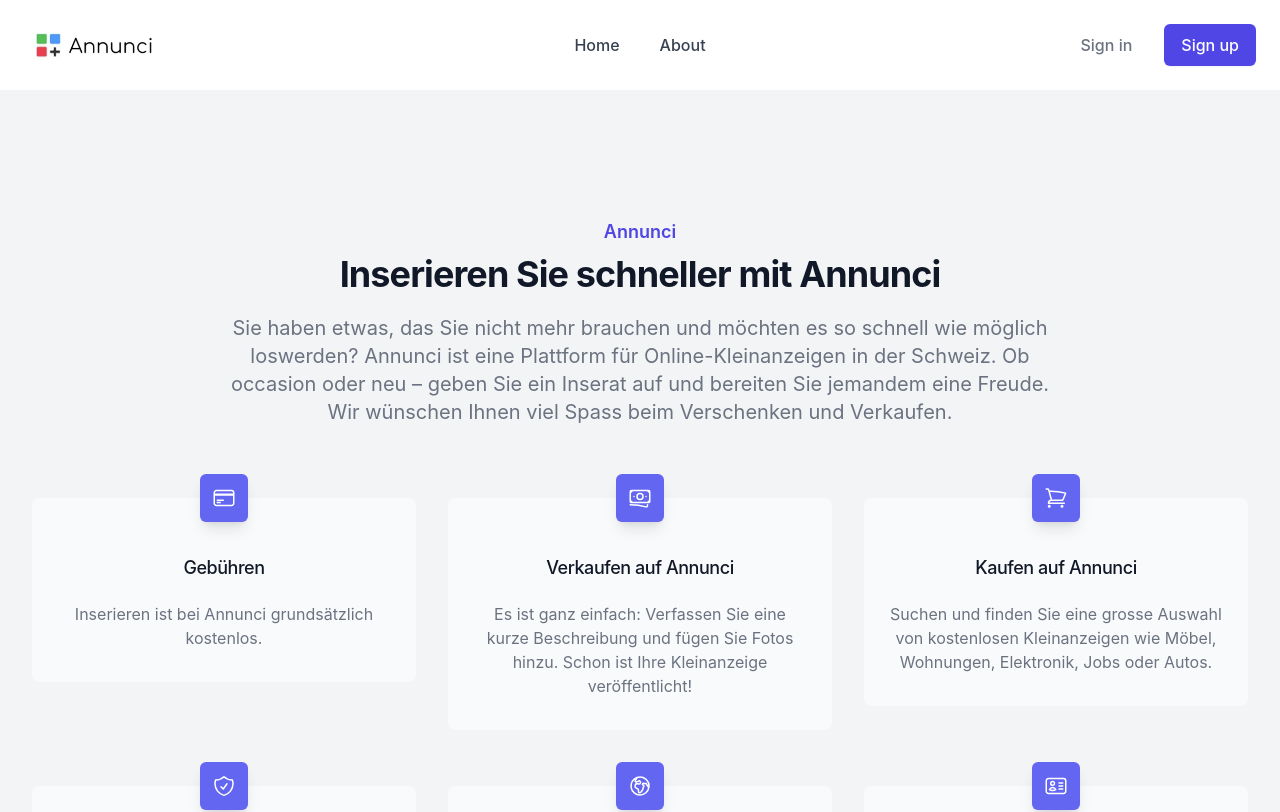
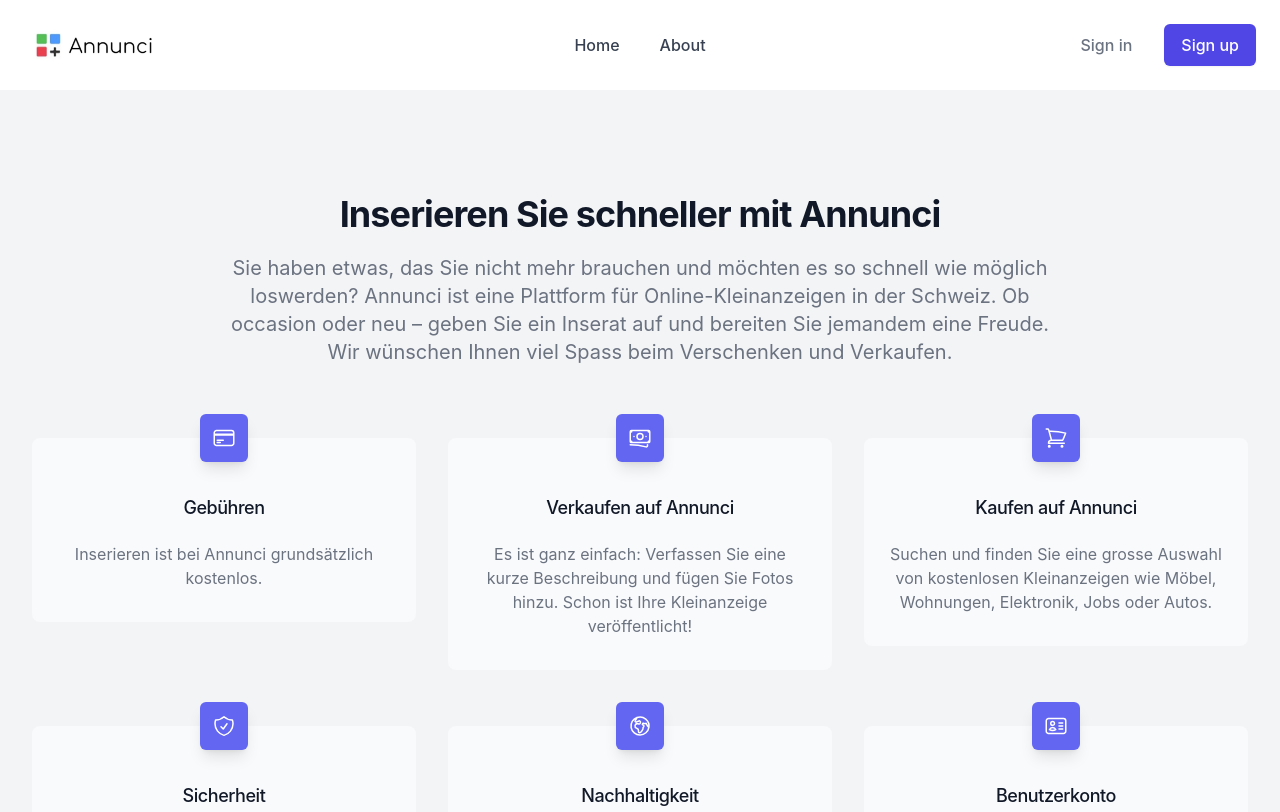
Before and after one commit to iamjhp/Annunci, a React (Create React App) app in the folder client/: page /about in a window 1280 px wide. Shown: the top 812 px of the page. Built offline with nearby package versions, Linux system fonts and the light colour scheme.

Commit message:
Add: adjustment layout

```diff
--- a/client/src/components/About.js
+++ b/client/src/components/About.js
@@ -65,9 +65,8 @@ const features = [
 
 const About = () => {
   return (
-    <div className="relative bg-gray bg-gray-100 py-16 sm:py-24 lg:py-32">
+    <div className="relative bg-gray bg-gray-100 py-16 sm:py-24 pt-100">
       <div className="mx-auto max-w-md px-4 text-center sm:max-w-3xl sm:px-6 lg:max-w-7xl lg:px-8">
-        <h2 className="text-lg font-semibold text-indigo-600">Annunci</h2>
         <p className="mt-2 text-3xl font-bold tracking-tight text-gray-900 sm:text-4xl">
         Inserieren Sie schneller mit Annunci
         </p>
--- a/client/src/components/AdDetails.js
+++ b/client/src/components/AdDetails.js
@@ -15,7 +15,7 @@ const AdDetails = () => {
   return (
     <div>
       {ad.fileId ? (
-        <div className="bg-white">
+        <div className="bg-gray-100">
           <div className="mx-auto max-w-2xl py-16 px-4 sm:py-24 sm:px-6 lg:grid lg:max-w-7xl lg:grid-cols-2 lg:gap-x-8 lg:px-8">
             <div className="lg:max-w-lg lg:self-end">
               <div className="mt-4">
```
